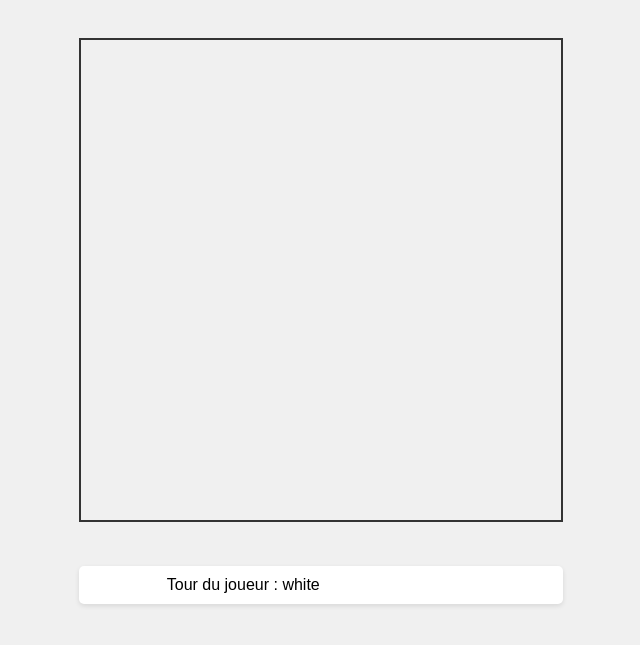
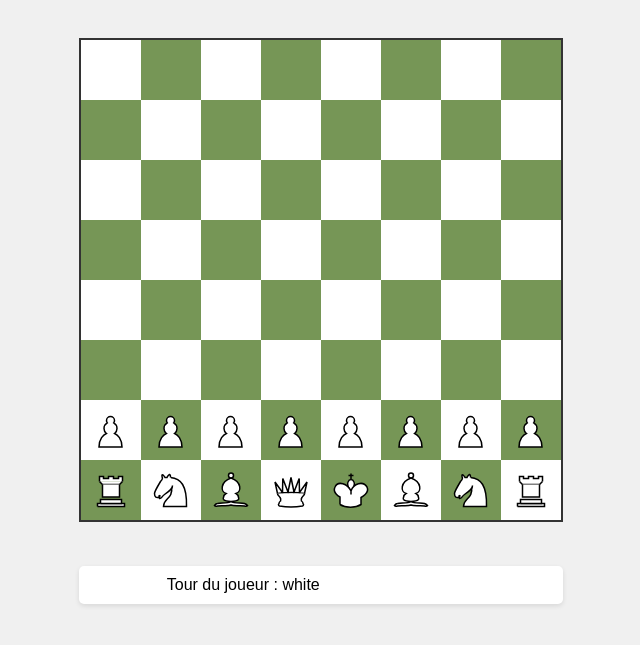
Before and after one commit to Sephiii/chess-game, a plain HTML site: page index.html in a window 1280 px wide. Shown: the part 119-764 px from the top of the page, without its empty margins (319-959 px from the left). Drawn offline with Linux system fonts and the light colour scheme.

Commit message:
feat(html): Add PieceSprite.js to index.html

```diff
--- a/index.html
+++ b/index.html
@@ -16,6 +16,7 @@
         </div>
     </div>
     <script src="src/js/pieces/piece.js"></script>
+    <script src="src/js/pieces/PieceSprite.js"></script>
     <script src="src/js/board.js"></script>
     <script src="src/js/game.js"></script>
 </body>
```
